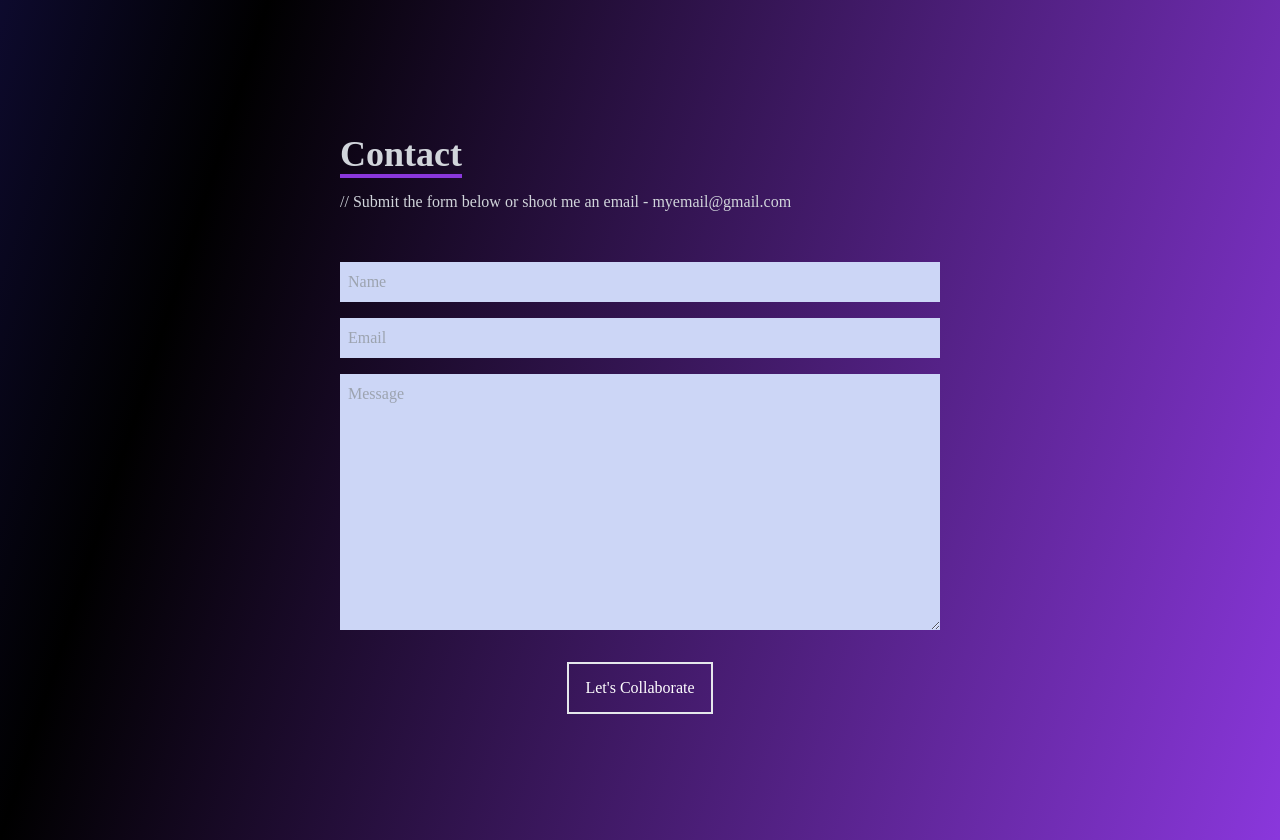
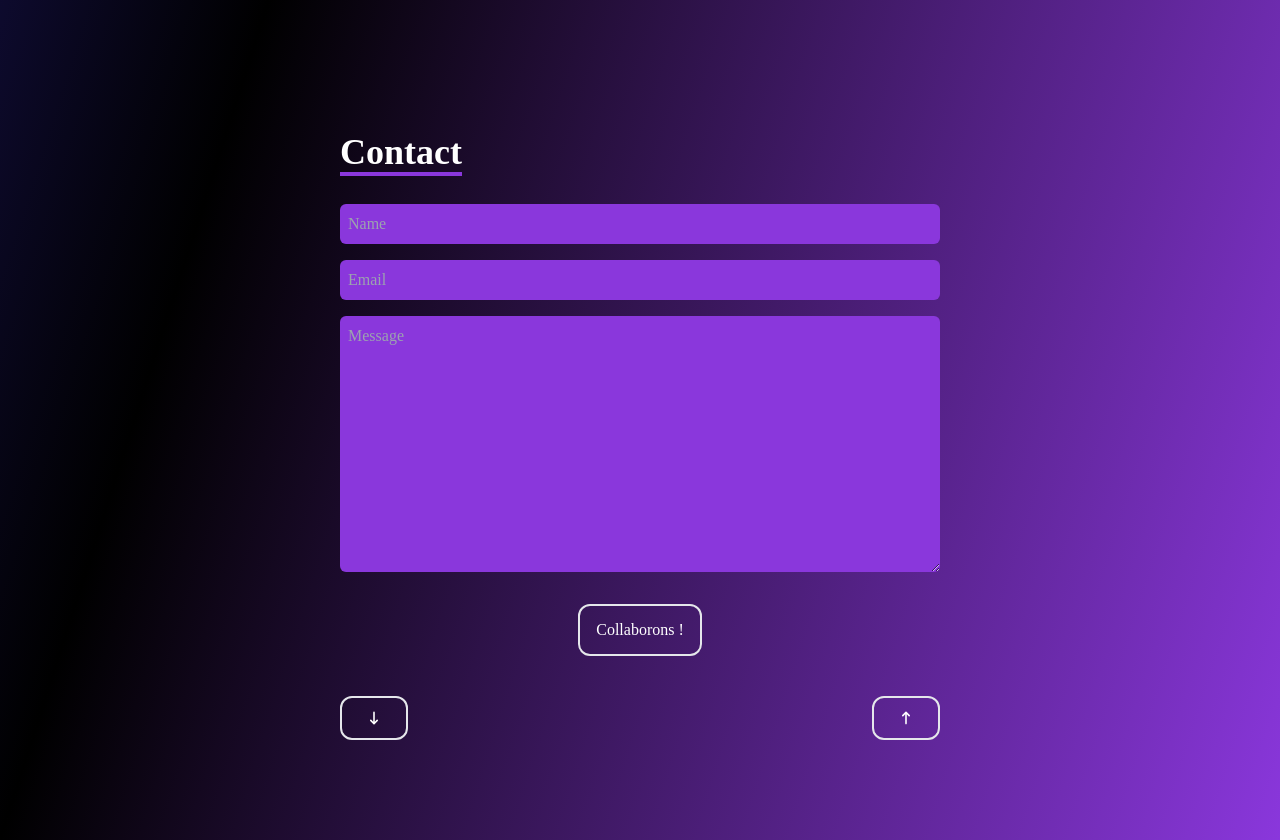
Before and after one commit to yoou92/folio, a React (Create React App) app: page / in a window 1280 px wide. Shown: the part 3160-4000 px from the top of the page. Built offline with nearby package versions, Linux system fonts and the light colour scheme.

Commit message:
[ADD] (Contact.jsx): button up and down + text field form

```diff
--- a/src/components/Contact.jsx
+++ b/src/components/Contact.jsx
@@ -1,4 +1,6 @@
 import React from "react";
+import DownButtonRedirect from "./DownButtonRedirect";
+import UpButtonRedirect from "./UpButtonRedirect";
 
 const Contact = () => {
   return (
@@ -9,37 +11,38 @@ const Contact = () => {
       <form
         method="POST"
         action="https://getform.io/f/a699a1b2-f225-434e-b317-1fbbde8e006c"
-        class="flex flex-col max-w-[600px] w-full"
+        class="flex flex-col max-w-[600px] w-full text-white"
       >
         <div class="pb-8">
-          <p class="text-4xl font-bold inline border-b-4 border-secondary text-gray-300">
+          <p class="text-4xl font-bold inline border-b-4 border-secondary text-white">
             Contact
-          </p>
-          <p class="text-gray-300 py-4">
-            // Submit the form below or shoot me an email - myemail@gmail.com
           </p>
         </div>
         <input
-          class="bg-[#ccd6f6] p-2"
+          class="rounded-md bg-secondary text-white placeholder-gray-400 p-2"
           type="text"
           placeholder="Name"
           name="name"
         />
         <input
-          class="my-4 p-2 bg-[#ccd6f6]"
+          class="rounded-md my-4 p-2 bg-secondary text-white placeholder-gray-400"
           type="email"
           placeholder="Email"
           name="email"
         />
         <textarea
-          class="bg-[#ccd6f6] p-2"
+          class="rounded-md bg-secondary text-white placeholder-gray-400 p-2"
           name="message"
           rows="10"
           placeholder="Message"
         ></textarea>
-        <button class="text-white border-2 hover:bg-secondary hover:border-secondary px-4 py-3 my-8 mx-auto flex items-center">
-          Let's Collaborate
+        <button class="text-white border-2 hover:bg-secondary hover:border-secondary px-4 py-3 my-8 mx-auto flex items-center rounded-xl">
+          Collaborons !
         </button>
+        <div class="flex justify-between">
+          <DownButtonRedirect to="home" />
+          <UpButtonRedirect to="work" />
+        </div>
       </form>
     </div>
   );
```
